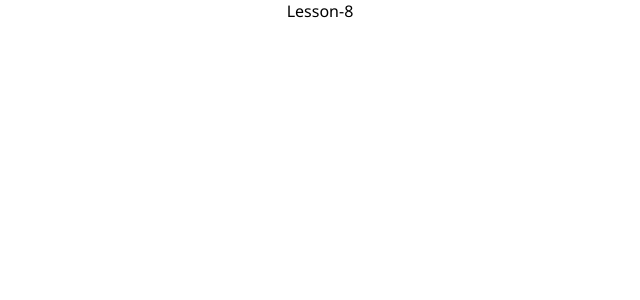
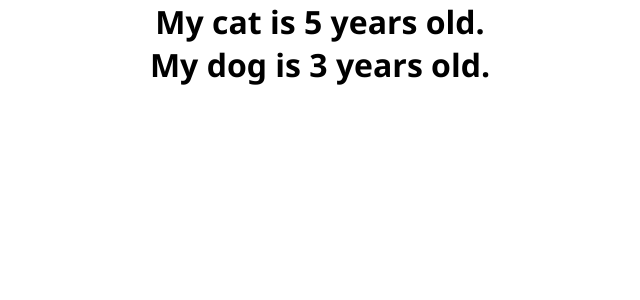
Before and after one commit to KateFront/practice-react, a React (Create React App) app: page / in a window 1280 px wide. Shown: the top 300 px of the page, without its empty margins (320-960 px from the left). Built offline with nearby package versions, Linux system fonts and the light colour scheme.

Commit message:
add props in component

```diff
--- a/src/App.js
+++ b/src/App.js
@@ -1,9 +1,11 @@
 import './App.css';
+import PetInfo from "./components/PetInfo";
 
 function App() {
     return (
         <div className="App">
-            Lesson-8
+            <PetInfo animal="cat" age="5"/>
+            <PetInfo animal="dog" age={3}/>
         </div>
     );
 }
--- /dev/null
+++ b/src/components/PetInfo.js
@@ -0,0 +1,12 @@
+import React from 'react';
+
+const PetInfo = (props) => {
+    const {animal, age} = props;
+    return (
+        <div>
+            <h1>My {animal} is {age} years old.</h1>
+        </div>
+    );
+};
+
+export default PetInfo;
```
